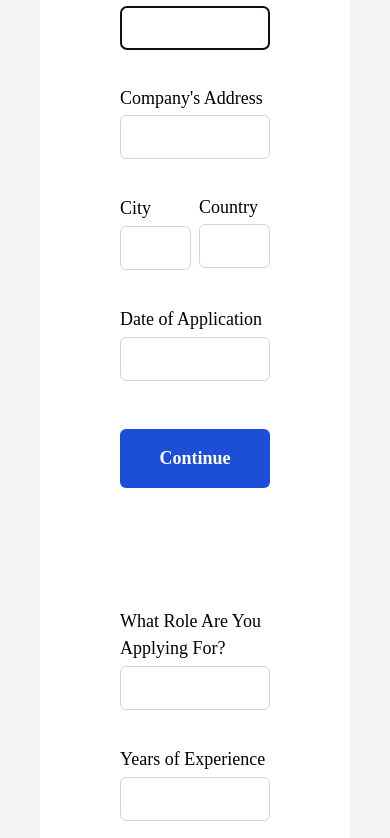
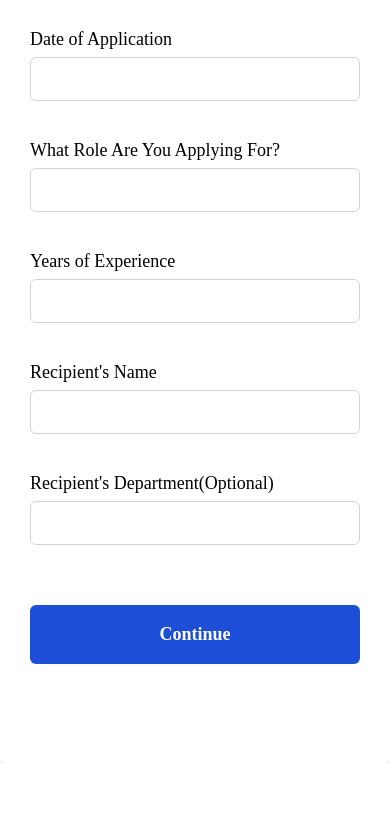
Before and after one commit to alamadrid01/Bot, a React (Create React App) app: page /upload-data in a window 390 px wide. Shown: the part 826-1664 px from the top of the page. Built offline with nearby package versions, Linux system fonts and the light colour scheme.

Commit message:
style: updated the media query of the mobile version

```diff
--- a/src/components/input/InputData.js
+++ b/src/components/input/InputData.js
@@ -61,8 +61,8 @@ function InputData() {
 
 
   return (
-    <div className='bg-red px-10 md:px-[204px] md:py-[120px] font-manrope py-10'>
-        <main className=' md:px-[80px] px-[80px] rounded-lg h-sreen pt-12 bg-white ' >
+    <div className='bg-red md:px-[204px] md:py-[120px] font-manrope'>
+        <main className=' md:px-[80px] px-[30px] rounded-lg h-sreen pt-12 bg-white ' >
             <button onClick={clickHandler} className='flex  mt-[55px] gap-3 font-semibold'>
                 <img src={back} className='h-[36px] w-[36px]' alt="" />
                 <span className='text-[24px]'>Back</span>
@@ -89,14 +89,13 @@ function InputData() {
                             <input className='px-3 py-[9px] border-[1.5px] border-gray-300 rounded-md' onChange={countryHandler} type="text" value={country} id="companyName" />
                         </div>
                     </div>
-                    <div className="a flex flex-col text-left">
+                    <div className="a flex flex-col text-left mb-2rem">
                         <label className='my-[4px] text-[18px]'>Date of Application</label>
-                        <input className='px-3 py-[9px] border-[1.5px] border-gray-300 rounded-md' onChange={dateHandler} type="text" value={date} id="companyName" />
+                        <input className='px-3 py-[9px]  border-[1.5px] border-gray-300 rounded-md' onChange={dateHandler} type="text" value={date} id="companyName" />
                     </div>
-                    <button type='submit' disabled={show} className='px-5 w-[100%] py-4 mt-[3rem] mb-[100px] text-[18px] text-white bg-blue-700  font-semibold rounded-md'>Continue</button>
                 </div>
 
-                <div className="right mt-[-2rem] md:mt-0 ">
+                <div className="right mt-[-1rem] md:mt-0 ">
                     <div className="a flex flex-col text-left mb-[2rem] ">
                         <label className='my-[4px] text-[18px]'>What Role Are You Applying For?</label>
                         <input className='px-3 py-[9px] border-[1.5px] border-gray-300 rounded-md' type="text" onChange={roleHandler} value={role} id="companyName" />
@@ -116,6 +115,7 @@ function InputData() {
 
                 </div>
 
+                <button type='submit' disabled={show} className='px-5 w-[100%] py-4 mt-[12px] mb-[100px] text-[18px] text-white bg-blue-700  font-semibold rounded-md'>Continue</button>
             </form>
         </main>
     </div>
--- a/src/components/sectionTwo/SectionTwo.js
+++ b/src/components/sectionTwo/SectionTwo.js
@@ -46,6 +46,7 @@ function SectionTwo() {
             {
               fileName && <h2 className="text-[22px] font-semibold text-blue-900 mb-4">You selected {fileName}</h2>
             }
+            <img src={first} className='w-10 h-10' alt="" />
             <input
               style= {{ opacity: '0' }}
               type="file"
--- a/src/pages/upload/Upload.js
+++ b/src/pages/upload/Upload.js
@@ -9,7 +9,7 @@ import SectionTwo from '../../components/sectionTwo/SectionTwo'
 function Upload() {
   return (
     <div>
-        <div className="upload bg-gray-100">
+        <div className="upload bg-gray-100 font-manrope">
 
             <SectionOne />
             <SectionTwo />
```
